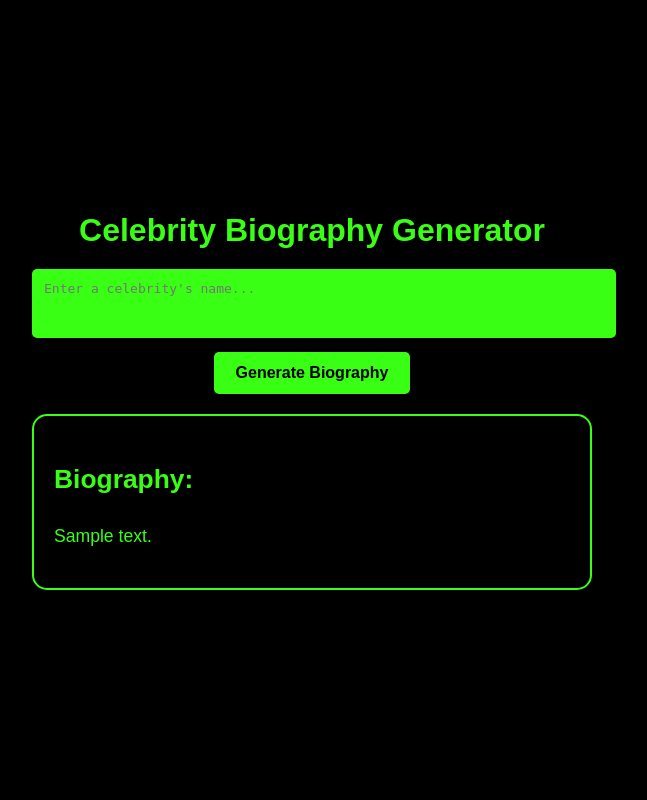
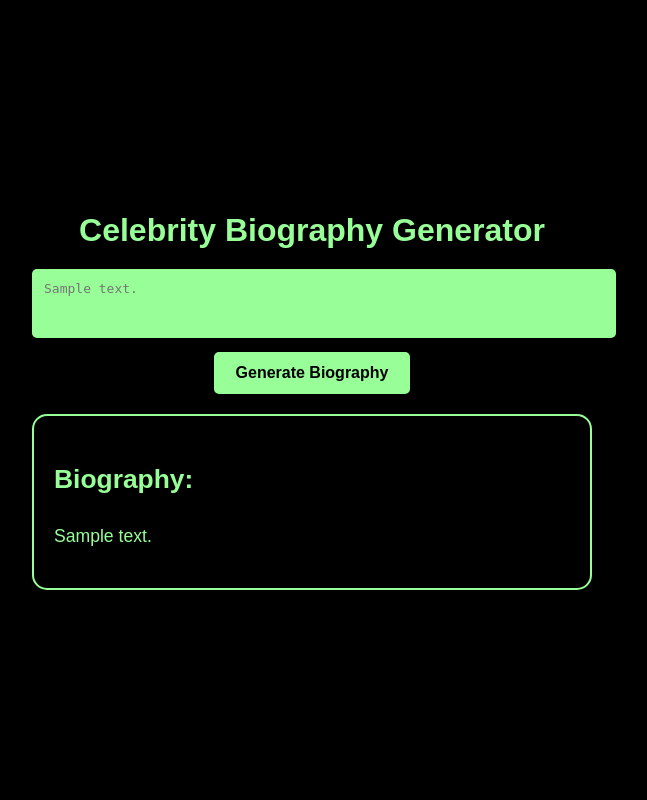
Before and after one commit to ath34-tech/celebrity-biography-writer, a Flask app: template templates/index.html in a window 1280 px wide. Shown: the whole page, without its empty margins (328-975 px from the left). Run offline with Flask 3, Linux system fonts and the light colour scheme; the template is opened without the code that fills it: most values are stand-ins (such as "Sample title", 1, 10 or a date in 2020).

Commit message:
color changed and better prompt

```diff
--- a/app.py
+++ b/app.py
@@ -12,7 +12,7 @@ os.environ["HUGGINGFACEHUB_API_TOKEN"] = hf_key
 
 # LangChain setup
 repo_id = "mistralai/Mistral-7B-Instruct-v0.2"
-llm = HuggingFaceEndpoint(repo_id=repo_id, temperature=0.7, model_kwargs={"max_length": 1500})
+llm = HuggingFaceEndpoint(repo_id=repo_id, temperature=0.7, model_kwargs={"max_length": 2048})
 
 # Define the biography prompt template
 template="""
@@ -30,7 +30,7 @@ You are an expert in biographies. Your job is to only write biographies for famo
       5. Personal life and any philanthropic efforts
       write all this in single paragraph continuous.
     - If the input text does not match a celebrity's name, respond with "Not a valid celebrity input."
-    - summarize everything exactly in 800 words nothing more or less.
+    - dont leave content incomplete. if you getting out of word limits, shrink content to fit.
     Biography:
 """
 
@@ -41,6 +41,9 @@ prompt_template = PromptTemplate(
 
 biography_chain = LLMChain(prompt=prompt_template, llm=llm)
 
+
+
+
 @app.route("/", methods=["GET", "POST"])
 def index():
     if request.method == "POST":
@@ -49,8 +52,8 @@ def index():
         print(biography['text'])
         if "Not a valid celebrity input" in biography['text'] or "I'll assume the celebrity" in biography['text']:
             biography['text'] = "Ask me about celebrities only."
-        return render_template("index.html", name=biography['input_text'], biography=biography['text'])
-    return render_template("index.html")
+        return render_template("index.html", name=biography['input_text'], biography=biography['text'],placeholder_text=name)
+    return render_template("index.html",placeholder_text="Enter a celebrity name...")
 
 if __name__ == "__main__":
     app.run(debug=True)
--- a/templates/index.html
+++ b/templates/index.html
@@ -8,7 +8,7 @@
         /* Global Styles */
         body {
             background-color: #000;
-            color: #39FF14;
+            color: #98FF98;
             font-family: Arial, sans-serif;
             display: flex;
             justify-content: center;
@@ -36,8 +36,8 @@
 
         /* Form styling */
         .input-box {
-            background-color: #39FF14;
-            border: 2px solid #39FF14;
+            background-color: #98FF98;
+            border: 2px solid #98FF98;
             color: #000;
             padding: 10px;
             width: 100%;
@@ -47,8 +47,8 @@
         }
 
         .submit-btn {
-            background-color: #39FF14;
-            border: 2px solid #39FF14;
+            background-color: #98FF98;
+            border: 2px solid #98FF98;
             color: #000;
             padding: 10px 20px;
             font-size: 1em;
@@ -62,8 +62,8 @@
         /* Biography output box */
         .biography-box {
             background-color: #000;
-            border: 2px solid #39FF14;
-            color: #39FF14;
+            border: 2px solid #98FF98;
+            color: #98FF98;
             border-radius: 15px;
             padding: 20px;
             margin-top: 20px;
@@ -80,8 +80,8 @@
 
         /* Button hover effect */
         .submit-btn:hover {
-            background-color: #32CD32;
-            border-color: #32CD32;
+            background-color: #98FF98;
+            border-color: #98FF98;
         }
 
         /* Responsive Design */
@@ -105,7 +105,7 @@
     <div class="container">
         <h1>Celebrity Biography Generator</h1>
         <form method="POST">
-            <textarea class="input-box" name="input_text" rows="3" placeholder="Enter a celebrity's name..."></textarea><br>
+            <textarea class="input-box" name="input_text" rows="3" placeholder="{{ placeholder_text }}"></textarea><br>
             <button type="submit" class="submit-btn">Generate Biography</button>
         </form>
 
```
